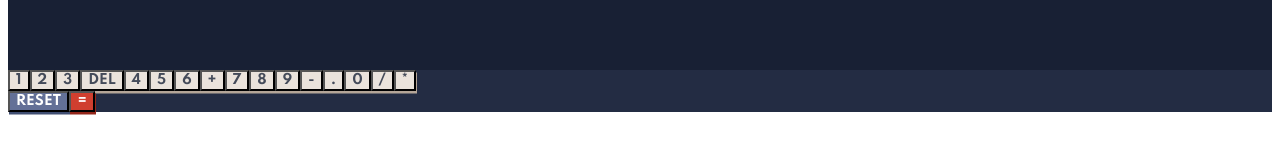
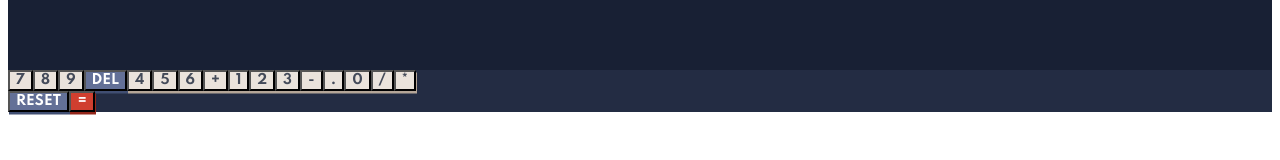
Before and after one commit to mikechibuzor/calculator, a Vue app: page / in a window 1280 px wide. Shown: the part 135-295 px from the top of the page. Built offline with nearby package versions, Linux system fonts and the light colour scheme.

Commit message:
updated some changes

```diff
--- a/src/App.vue
+++ b/src/App.vue
@@ -31,17 +31,17 @@
       <div class="calculator-buttons pb-5 rounded-md">
         <!-- upper -->
         <div class="upper  mt-4 p-5 2xl:p-7 grid grid-cols-4 gap-x-4 2xl:gap-x-6 2xl:gap-y-6 gap-y-4">
-          <button class="bg-white font-bold text-xl 2xl:text-2xl px-4 2xl:px-6 2xl:py-5 py-1.5 cursor-pointer rounded-md" @click="buttonHandler">1</button>
-          <button class="bg-white font-bold text-xl 2xl:text-2xl px-4 2xl:px-6 2xl:py-5 py-1.5 cursor-pointer rounded-md" @click="buttonHandler">2</button>
-          <button class="bg-white font-bold text-xl 2xl:text-2xl px-4 2xl:px-6 2xl:py-5 py-1.5 cursor-pointer rounded-md" @click="buttonHandler">3</button>
+          <button class="bg-white font-bold text-xl 2xl:text-2xl px-4 2xl:px-6 2xl:py-5 py-1.5 cursor-pointer rounded-md" @click="buttonHandler">7</button>
+          <button class="bg-white font-bold text-xl 2xl:text-2xl px-4 2xl:px-6 2xl:py-5 py-1.5 cursor-pointer rounded-md" @click="buttonHandler">8</button>
+          <button class="bg-white font-bold text-xl 2xl:text-2xl px-4 2xl:px-6 2xl:py-5 py-1.5 cursor-pointer rounded-md" @click="buttonHandler">9</button>
           <button id="del" class="bg-white font-bold del 2xl:text-2xl px-4 2xl:px-6 2xl:py-5 py-1.5 cursor-pointer rounded-md text-sm" @click="deleteHandler">DEL</button>
           <button class="bg-white font-bold text-xl 2xl:text-2xl px-4 2xl:px-6 2xl:py-5 py-1.5 cursor-pointer rounded-md" @click="buttonHandler">4</button>
           <button class="bg-white font-bold text-xl 2xl:text-2xl px-4 2xl:px-6 2xl:py-5 py-1.5 cursor-pointer rounded-md" @click="buttonHandler">5</button>
           <button class="bg-white font-bold text-xl 2xl:text-2xl px-4 2xl:px-6 2xl:py-5 py-1.5 cursor-pointer rounded-md" @click="buttonHandler">6</button>
           <button class="bg-white font-bold text-xl 2xl:text-2xl px-4 2xl:px-6 2xl:py-5 py-1.5 cursor-pointer rounded-md" @click="buttonHandler">+</button>
-          <button class="bg-white font-bold text-xl 2xl:text-2xl px-4 2xl:px-6 2xl:py-5 py-1.5 cursor-pointer rounded-md" @click="buttonHandler">7</button>
-          <button class="bg-white font-bold text-xl 2xl:text-2xl px-4 2xl:px-6 2xl:py-5 py-1.5 cursor-pointer rounded-md" @click="buttonHandler">8</button>
-          <button class="bg-white font-bold text-xl 2xl:text-2xl px-4 2xl:px-6 2xl:py-5 py-1.5 cursor-pointer rounded-md" @click="buttonHandler">9</button>
+          <button class="bg-white font-bold text-xl 2xl:text-2xl px-4 2xl:px-6 2xl:py-5 py-1.5 cursor-pointer rounded-md" @click="buttonHandler">1</button>
+          <button class="bg-white font-bold text-xl 2xl:text-2xl px-4 2xl:px-6 2xl:py-5 py-1.5 cursor-pointer rounded-md" @click="buttonHandler">2</button>
+          <button class="bg-white font-bold text-xl 2xl:text-2xl px-4 2xl:px-6 2xl:py-5 py-1.5 cursor-pointer rounded-md" @click="buttonHandler">3</button>
           <button class="bg-white font-bold text-xl 2xl:text-2xl px-4 2xl:px-6 2xl:py-5 py-1.5 cursor-pointer rounded-md" @click="buttonHandler">-</button>
           <button class="bg-white font-bold text-xl 2xl:text-2xl px-4 2xl:px-6 2xl:py-5 py-1.5 cursor-pointer rounded-md" @click="buttonHandler">.</button>
           <button class="bg-white font-bold text-xl 2xl:text-2xl px-4 2xl:px-6 2xl:py-5 py-1.5 cursor-pointer rounded-md" @click="buttonHandler">0</button>
--- a/src/assets/css/theme.css
+++ b/src/assets/css/theme.css
@@ -18,9 +18,11 @@ html.theme1 .upper button {
 html.theme1 .lower button {
     color: white;
 }
-html.theme1 .lower .reset {
+html.theme1 .lower .reset,
+#del {
     background: hsl(225, 21%, 49%);
     box-shadow: 1px 2.5px hsl(224, 28%, 35%);
+    color: white;
 }
 html.theme1 .equal {
     background-color: hsl(6, 63%, 50%);
@@ -87,6 +89,7 @@ html.theme3 .calculator-screen {
 }
 html.theme3 .calculator-buttons {
     background-color: hsl(0, 5%, 81%);
+
 }
 html.theme3 .upper button {
     color: hsl(52, 100%, 62%);
@@ -94,7 +97,7 @@ html.theme3 .upper button {
     background-color: hsl(268, 71%, 12%);
     box-shadow: 1px 2.5px hsl(285, 91%, 52%);
 }
-html.theme2 .lower button {
+html.theme3 .lower button {
     color: white;
 }
 html.theme3 .lower .reset,
```
